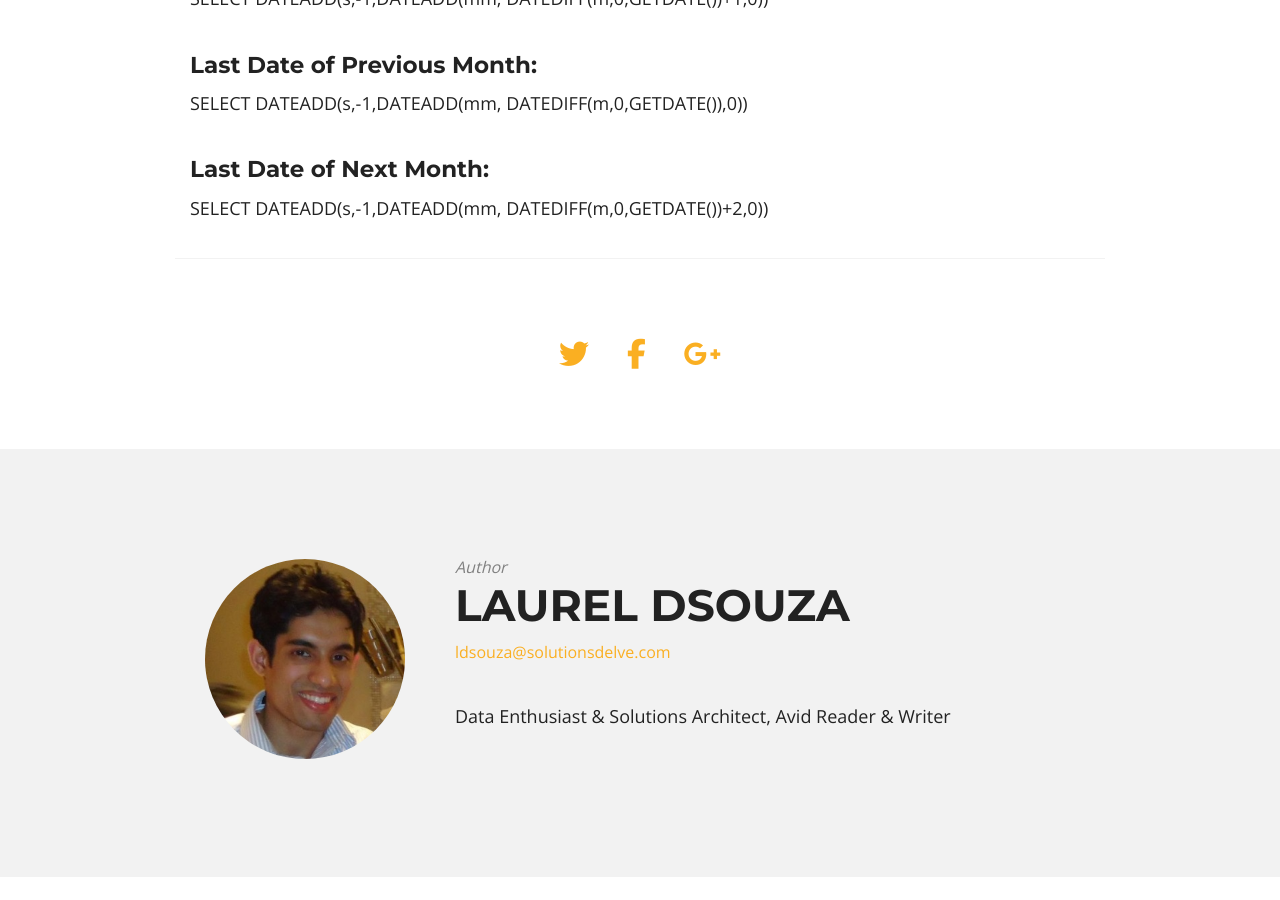
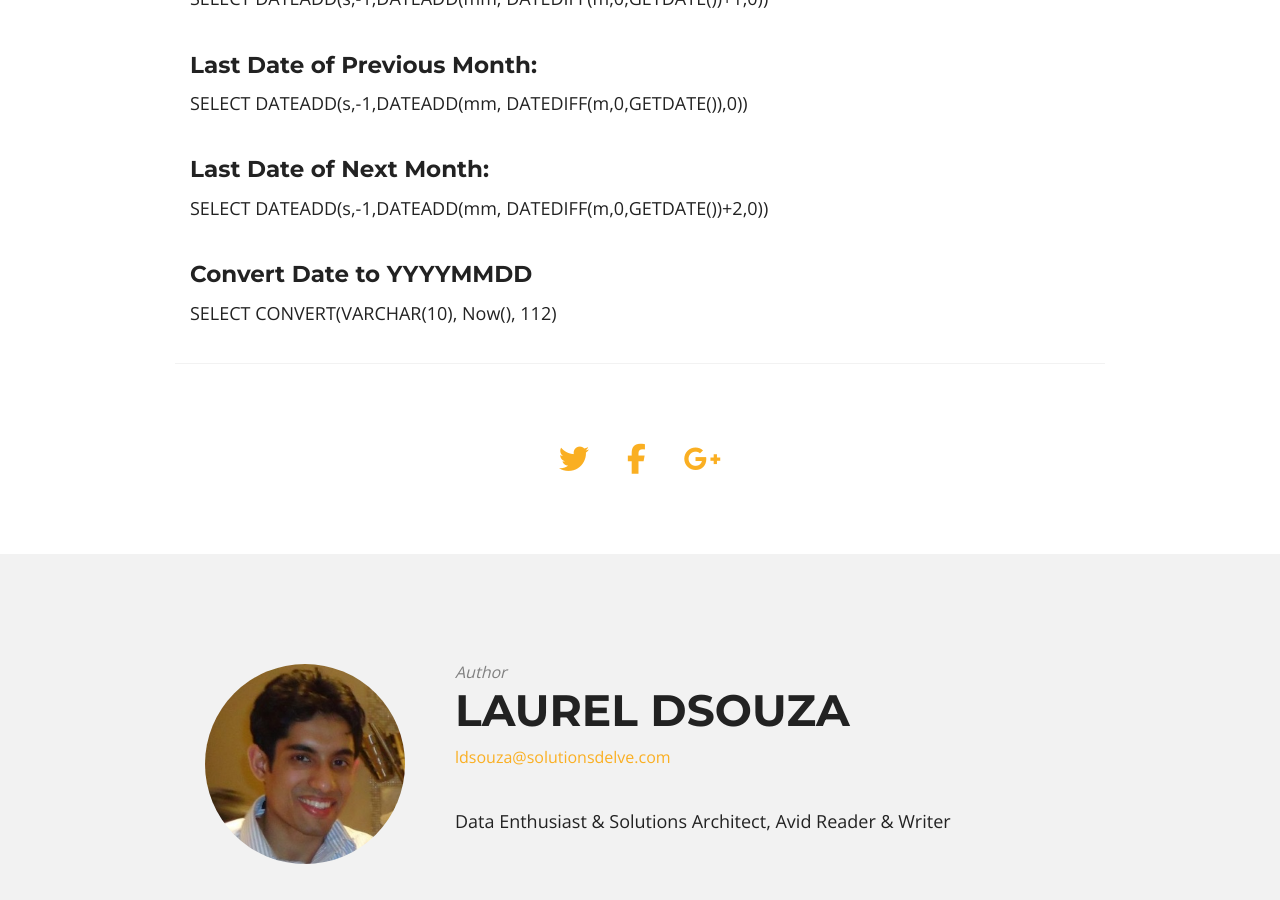
Before and after one commit to ldsouza/ldsouza.github.io, a Jekyll site: the page built from _posts/2016-07-29-sql-date-queries-cheatsheet.md, in a window 1280 px wide and 900 px high, scrolled down 1616 px. Built offline with Jekyll 4.4.1, drawn with Linux system fonts in a browser that asks for light colours; nearby versions of some CDN libraries; library files that are not in the unit come from our copies; comment, search, counter and statistics services are not loaded.

Commit message:
Update 2016-07-29-sql-date-queries-cheatsheet.md

```diff
--- a/_posts/2016-07-29-sql-date-queries-cheatsheet.md
+++ b/_posts/2016-07-29-sql-date-queries-cheatsheet.md
@@ -36,3 +36,6 @@ SELECT DATEADD(s,-1,DATEADD(mm, DATEDIFF(m,0,GETDATE()),0))
 
 #### Last Date of Next Month:
 SELECT DATEADD(s,-1,DATEADD(mm, DATEDIFF(m,0,GETDATE())+2,0))
+
+#### Convert Date to YYYYMMDD
+SELECT CONVERT(VARCHAR(10), Now(), 112)
```
